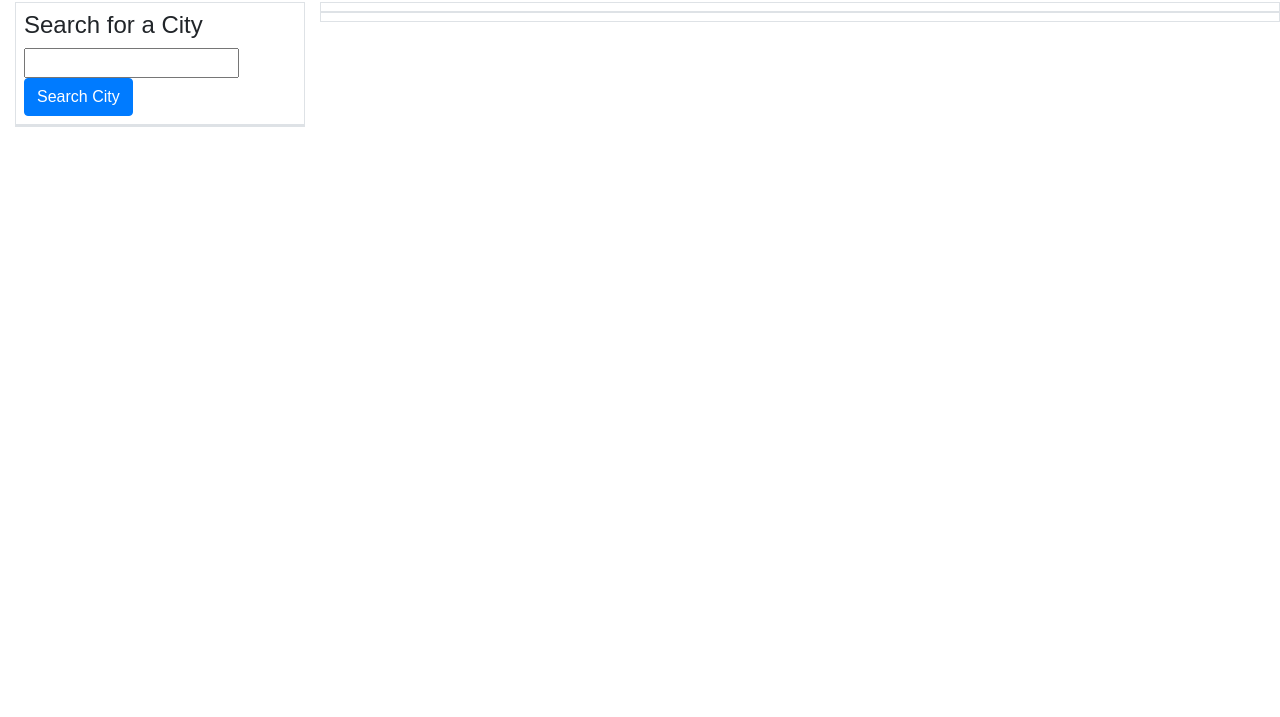
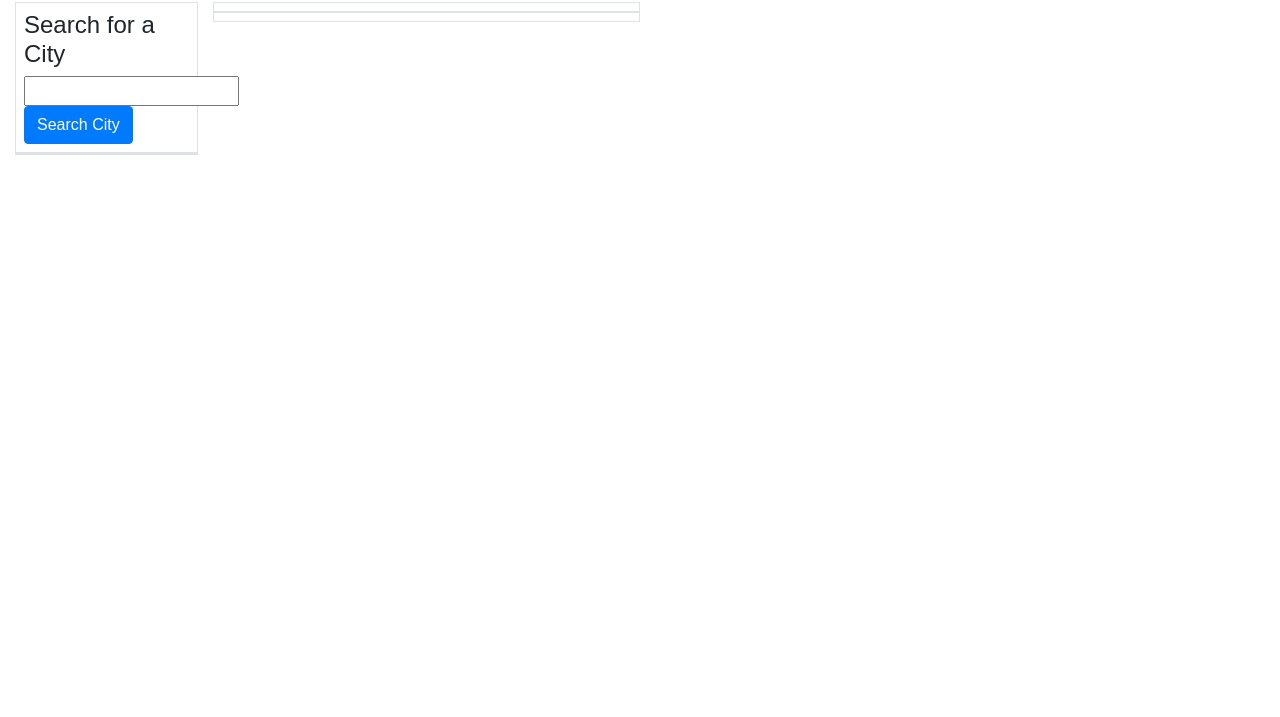
Before and after one commit to eval-u8/weather-forecaster, a plain HTML site: page index.html in a window 1280 px wide. Shown: the part 83-800 px from the top of the page. Drawn offline with nearby package versions, Linux system fonts and the light colour scheme.

Commit message:
more styling updates

```diff
--- a/index.html
+++ b/index.html
@@ -14,7 +14,7 @@
     </header>
     <main class="container-fluid">
         <div class = "row">
-            <div class="col-md-3 search-column">
+            <div class="col-md-2 search-column">
                 <form class = "border p-2" id = "city-search-form">
                     <h4>Search for a City</h2>
                     <input id="city" type = "text" class = "form-input"/>
@@ -22,8 +22,8 @@
                 </form>
                 <div class = "past-search border" id = "past-search-buttons"></div>
             </div>
-            <div class="col-12 col-md-9">
-                <div class = "row border selected-city" id = "current-forecast">
+            <div class="col-12 col-md-4">
+                <div class = "row border selected-city text-center" id = "current-forecast">
                     <div class = "col-12">
                         <h2 id="searched-city"></h2>
                         <div id = "current-weather-container" class = "list-group"></div>
```
